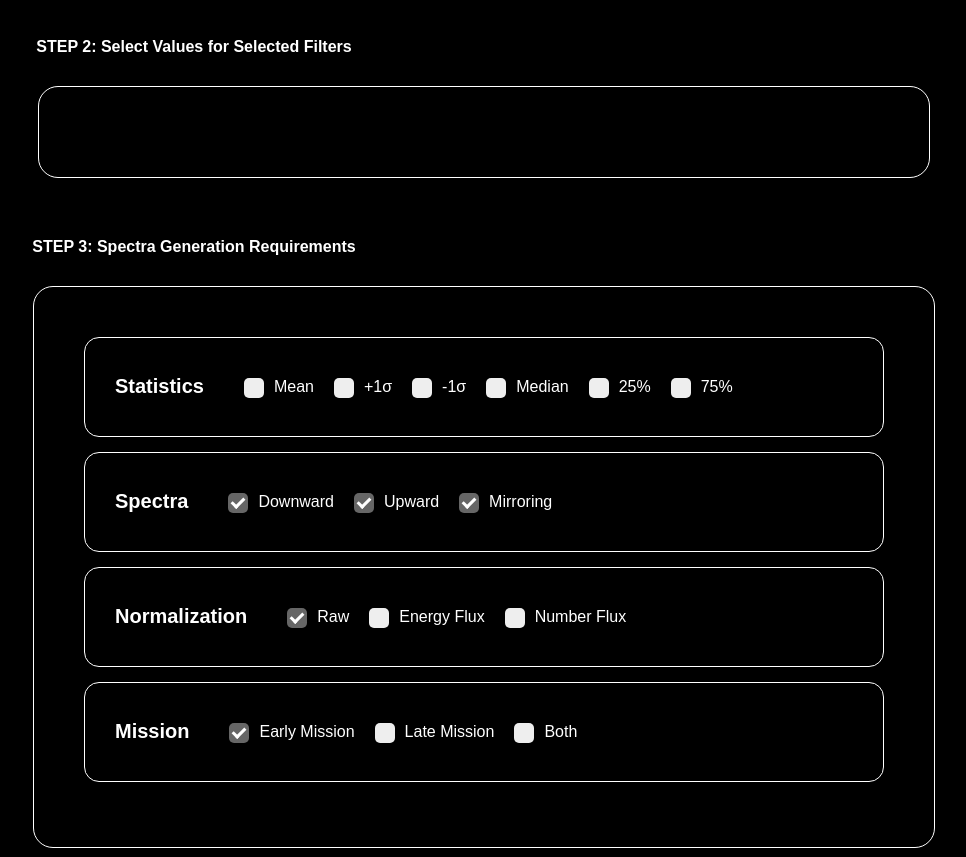
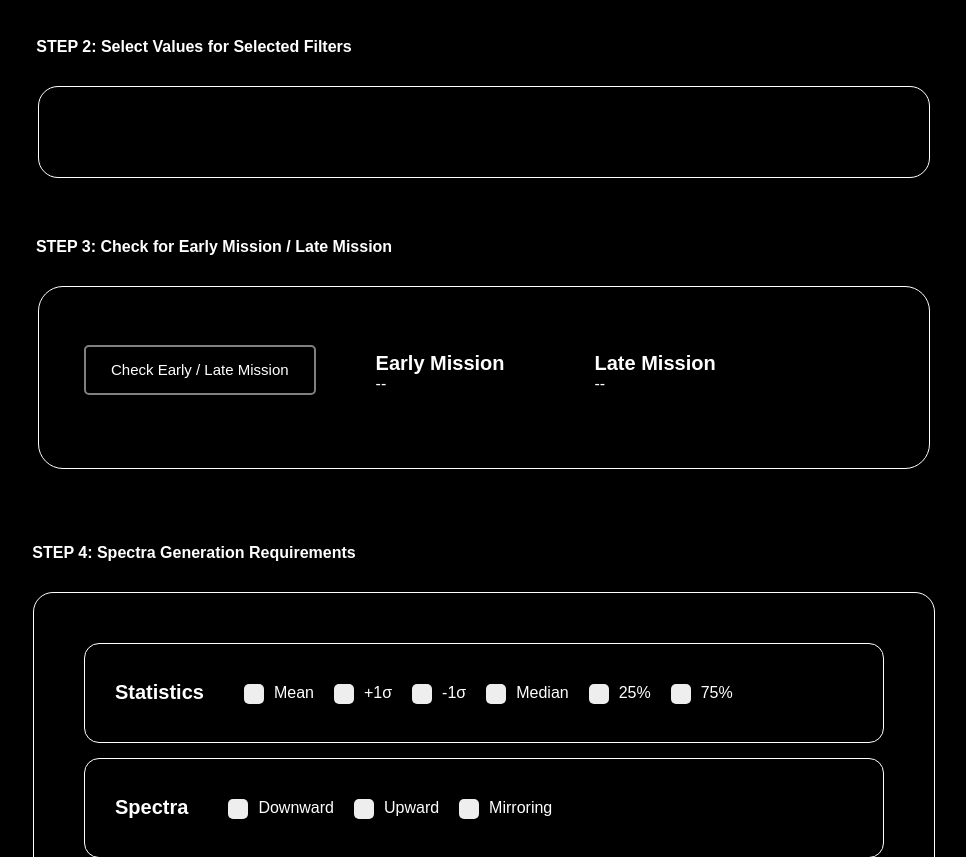
Before and after one commit to bryanlee882001/AIMSES, a Flask app: page / in a window 1280 px wide. Shown: the part 751-1608 px from the top of the page, without its empty margins (156-1122 px from the left). Run offline with Flask 3, Linux system fonts and the light colour scheme.

Commit message:
Implemented Feature to check early and late mission counts based on selection criteria

```diff
--- a/app.py
+++ b/app.py
@@ -1,6 +1,7 @@
 from flask import Flask, request, jsonify, render_template
 import create_query
 import processing
+import utility
 import query_from_db
 
 app = Flask(__name__)
@@ -24,6 +25,19 @@ def processData():
     return jsonify({'result': result})
 
 
+@app.route('/mission-data', methods=['POST'])
+def missionData():
+    data = request.json['data']
+
+    # Count for Early Mission and Late Mission Query
+    query = create_query.createQueryForMission(data)
+
+    # get earlyMission count and lateMission count
+    earlyMissionCount, lateMissionCount = query_from_db.queryMissionCount(query)
+
+    return jsonify({'result': (earlyMissionCount, lateMissionCount)})
+
+
 @app.route("/")
 def index():
 
--- a/static/css/filters.css
+++ b/static/css/filters.css
@@ -117,3 +117,58 @@ option{
     margin-top: 5px;
     font-size: 13px;
 }
+
+
+.missionFrame {
+    border: 1px solid white;
+    width: 800px;
+    padding: 45px;
+    border-radius: 25px;
+    margin-bottom: 15px;
+    left: 50%;
+    margin-top: 50px;
+
+    display: flex;
+    flex-wrap: wrap;
+    align-items: center;
+}
+
+.missionInfo {
+    margin-right: 30px;
+    padding: 30px;
+    margin-top: -30px;
+}
+
+.missionInfo h3 {
+    margin-bottom: 0px; /* Adjust this value as needed */
+}
+
+.generateMissionButton{
+    -webkit-appearance: none;
+    -moz-appearance: none;
+    appearance: none;
+    height: 50px;
+    padding-left: 25px;
+    padding-right: 25px;
+    margin-right: 50px;
+    margin-bottom: 15px;
+    background-color: black;
+    font-size: 15px;
+    color: white;
+    border-radius: 5px;
+    border: 2px solid grey;
+    margin-right: 30px;
+}
+
+.generateMissionButton:hover{
+    border: 2px solid white;
+}
+
+.generateMissionButton.active{
+    border: 2px solid white;
+    background-color: rgb(255, 255, 255, 0.3);
+}
+
+.missionRowData {
+    color: white;
+}
--- a/static/scripts/filters.js
+++ b/static/scripts/filters.js
@@ -274,6 +274,12 @@ function clearAllFilters() {
     activeButtons.forEach(function(button) {
         button.classList.remove('active');
     });
+
+    var earlyMissionData = document.getElementById('earlyMissionRowData');
+    var lateMissionData = document.getElementById('lateMissionRowData');
+    earlyMissionData.innerHTML = "--";
+    lateMissionData.innerHTML = "--";
+
 }
 
 
--- a/static/scripts/generateSpectra.js
+++ b/static/scripts/generateSpectra.js
@@ -1,6 +1,150 @@
 
 // Function that extracts user input and performs validation before sending to backend
 function generateSpectra() {
+
+    // userInput = [inputDict, inputData]
+    var userInput = getUserInput();
+    var inputDict = userInput[0];
+    var inputData = userInput[1];
+
+    // Display data in the modal if there is any input or selection
+    if (validateFilters()) {
+        if (inputData.trim() !== ''){
+            var modalContent = document.getElementById('modalContent');
+            modalContent.innerHTML = createFilterSelectionSummary(inputDict);
+
+            // Open the modal
+            openModal();
+
+            // Send data to backend
+            sendDataToBackend(inputDict);
+        }
+        else {
+            alert("No Filters Selected");
+        }
+    }
+}
+
+
+// Send data to backend in a dictionary format from generateSpectra()
+function sendDataToBackend(data) {
+    fetch('/process-data', {
+        method: 'POST',
+        headers: {
+          'Content-Type': 'application/json'
+        },
+        body: JSON.stringify({data: data})
+      })
+      .then(response => response.text())
+      .then(result => {
+        console.log(result);
+      })
+      .catch(error => {
+        console.error('Error:', error);
+      });
+}
+
+
+// Generate Filter Selection Summary for users
+function createFilterSelectionSummary(inputDict) {
+
+    var selectionAndFilterSummary = '';
+    for (let selectionCriteria in inputDict) {
+
+        selectionAndFilterSummary += selectionCriteria + " : ";
+
+        var selection = inputDict[selectionCriteria];
+
+        // check if value is a dictionary
+        if (typeof selection === 'object') {
+            if (selection.hasOwnProperty('Hemisphere')) {
+                selectionAndFilterSummary += selection["Hemisphere"] + ", ";
+            }
+
+            if (selection.hasOwnProperty("Range")) {
+                if (selection["Range"] == "Between") {
+                    selectionAndFilterSummary += " Between " + selection["minRange"] + " and " + selection["maxRange"];
+                }
+                else if (selection["Range"] == "Lesser Than") {
+                    selectionAndFilterSummary += " Lesser Than " + selection["lesserThanValue"];
+                }
+                else if (selection["Range"] == "Greater Than") {
+                    selectionAndFilterSummary += " Greater Than " + selection["greaterThanValue"];
+                }
+                else {
+                    selectionAndFilterSummary += " Invalid Range";
+                }
+            }
+
+            // If selection criteria is mechanism, it should only have one element since its a radio button
+            if (selectionCriteria == "MECHANISMS" && selection.length == 1) {
+                selectionAndFilterSummary += selection[0];
+            }
+        }
+
+        // if value is not a dictionary, it is an array
+        if (selectionCriteria === "Statistics" ||
+            selectionCriteria === "Spectra" ||
+            selectionCriteria === "Normalization" ||
+            selectionCriteria === "Mission") {
+
+            selectionAndFilterSummary += inputDict[selectionCriteria].join(', ');
+        }
+
+        selectionAndFilterSummary += '<br>';
+    }
+
+    return selectionAndFilterSummary
+}
+
+
+// Gets Early and Late Mission Data
+function generateMissionCount() {
+
+    var earlyMissionData = document.getElementById('earlyMissionRowData');
+    var lateMissionData = document.getElementById('lateMissionRowData');
+    earlyMissionData.innerHTML = "--";
+    lateMissionData.innerHTML = "--";
+
+    // Toggle the 'active' class on the button
+    var generateMissionButton = document.getElementById('generateMissionButton');
+    generateMissionButton.classList.toggle('active');
+
+    // userInput = [inputDict, inputData]
+    var userInput = getUserInput();
+    var data = userInput[0];
+
+    if (validateFilters()) {
+        fetch('/mission-data', {
+            method: 'POST',
+            headers: {
+              'Content-Type': 'application/json'
+            },
+            body: JSON.stringify({data: data})
+          })
+          .then(response => response.json())
+          .then(result => {
+
+            console.log(result);
+
+            earlyMissionData.innerHTML = result.result[0].toString() + " rows of Data";
+            lateMissionData.innerHTML = result.result[1].toString() + " rows of Data";
+
+            if (generateMissionButton.classList.contains('active')) {
+                // If the button already has 'active' class, remove it
+                generateMissionButton.classList.remove('active');
+            }
+
+          })
+          .catch(error => {
+            console.error('Error:', error);
+          });
+    }
+}
+
+
+// Gets User input and stores them in both a dictionary and a text format
+function getUserInput() {
        // Function to generate Spectra
        var inputData = '';
        var inputDict = {};
@@ -100,93 +244,5 @@ function generateSpectra() {
            }
        });
 
-
-    // Display data in the modal if there is any input or selection
-    if (validateFilters()) {
-        if (inputData.trim() !== ''){
-            var modalContent = document.getElementById('modalContent');
-            modalContent.innerHTML = createFilterSelectionSummary(inputDict);
-
-            // Open the modal
-            openModal();
-
-            // Send data to backend
-            sendDataToBackend(inputDict);
+    return [inputDict, inputData]
 }
-        else {
-            alert("No Filters Selected");
-        }
-    }
-}
-
-
-// Send data to backend in a dictionary format from generateSpectra()
-function sendDataToBackend(data) {
-    fetch('/process-data', {
-        method: 'POST',
-        headers: {
-          'Content-Type': 'application/json'
-        },
-        body: JSON.stringify({data: data})
-      })
-      .then(response => response.text())
-      .then(result => {
-        console.log(result);
-      })
-      .catch(error => {
-        console.error('Error:', error);
-      });
-}
-
-
-// Generate Filter Selection Summary for users
-function createFilterSelectionSummary(inputDict) {
-
-    var selectionAndFilterSummary = '';
-    for (let selectionCriteria in inputDict) {
-
-        selectionAndFilterSummary += selectionCriteria + " : ";
-
-        var selection = inputDict[selectionCriteria];
-
-        // check if value is a dictionary
-        if (typeof selection === 'object') {
-            if (selection.hasOwnProperty('Hemisphere')) {
-                selectionAndFilterSummary += selection["Hemisphere"] + ", ";
-            }
-
-            if (selection.hasOwnProperty("Range")) {
-                if (selection["Range"] == "Between") {
-                    selectionAndFilterSummary += " Between " + selection["minRange"] + " and " + selection["maxRange"];
-                }
-                else if (selection["Range"] == "Lesser Than") {
-                    selectionAndFilterSummary += " Lesser Than " + selection["lesserThanValue"];
-                }
-                else if (selection["Range"] == "Greater Than") {
-                    selectionAndFilterSummary += " Greater Than " + selection["greaterThanValue"];
-                }
-                else {
-                    selectionAndFilterSummary += " Invalid Range";
-                }
-            }
-
-            // If selection criteria is mechanism, it should only have one element since its a radio button
-            if (selectionCriteria == "MECHANISMS" && selection.length == 1) {
-                selectionAndFilterSummary += selection[0];
-            }
-        }
-
-        // if value is not a dictionary, it is an array
-        if (selectionCriteria === "Statistics" ||
-            selectionCriteria === "Spectra" ||
-            selectionCriteria === "Normalization" ||
-            selectionCriteria === "Mission") {
-
-            selectionAndFilterSummary += inputDict[selectionCriteria].join(', ');
-        }
-
-        selectionAndFilterSummary += '<br>';
-    }
-
-    return selectionAndFilterSummary
-}
--- a/templates/index.html
+++ b/templates/index.html
@@ -751,9 +751,29 @@
             </div>
         </div>
 
+        <!-- Early Mission/ Late Mission -->
+        <p style="margin-left: -540px; margin-bottom: -20px; margin-top: 60px; font-weight: 900;">STEP 3: Check for Early Mission / Late Mission</p>
+        <div class="missionFrame">
+
+            <button id="generateMissionButton" class="generateMissionButton" onclick="generateMissionCount()">Check Early / Late Mission</button>
+
+            <div class="missionInfo">
+                <h3 style=>Early Mission</h3>
+                <div style="display: flex; flex-wrap: wrap;">
+                    <div id="earlyMissionRowData" class="missionRowData">--</div>
+                </div>
+            </div>
+
+            <div class="missionInfo">
+                <h3>Late Mission</h3>
+                <div style="display: flex; flex-wrap: wrap;">
+                    <div id="lateMissionRowData" class="missionRowData">--</div>
+                </div>
+            </div>
+        </div>
 
         <!-- Spectra Generation Requirements -->
-        <p style="margin-left: -580px; margin-bottom: -20px; margin-top: 60px; font-weight: 900;">STEP 3: Spectra Generation Requirements</p>
+        <p style="margin-left: -580px; margin-bottom: -20px; margin-top: 60px; font-weight: 900;">STEP 4: Spectra Generation Requirements</p>
         <div class ="spectraGenerationRequirementContainer">
 
             <!-- Statistics -->
@@ -789,15 +809,15 @@
             <div class="spectraGenerationRequirementCategory" id="Spectra">
                 <div class = "filterTitle">Spectra</div>
                 <label class="spectraRequirementsContainer" style="margin-top:10px;">Downward
-                    <input type="checkbox" checked="checked">
+                    <input type="radio" name="spectra">
                     <span class="checkmark"></span>
                 </label>
                 <label class="spectraRequirementsContainer" style="margin-top:10px;">Upward
-                    <input type="checkbox" checked="checked">
+                    <input type="radio" name="spectra">
                     <span class="checkmark"></span>
                 </label>
                 <label class="spectraRequirementsContainer" style="margin-top:10px;">Mirroring
-                    <input type="checkbox" checked="checked">
+                    <input type="radio" name="spectra">
                     <span class="checkmark"></span>
                 </label>
             </div>
--- a/utility.py
+++ b/utility.py
@@ -46,3 +46,7 @@ def checkNumInput(input_str):
         else:
             # Invalid input
             raise ValueError("Invalid input")
+
+
+def getMissionData(inputDict):
+    return 0
```
Also changed, not shown: create_query.py (+59 -2 lines), processing.py (+64 -24 lines). Lines whose indentation alone changed are shown as unchanged.
